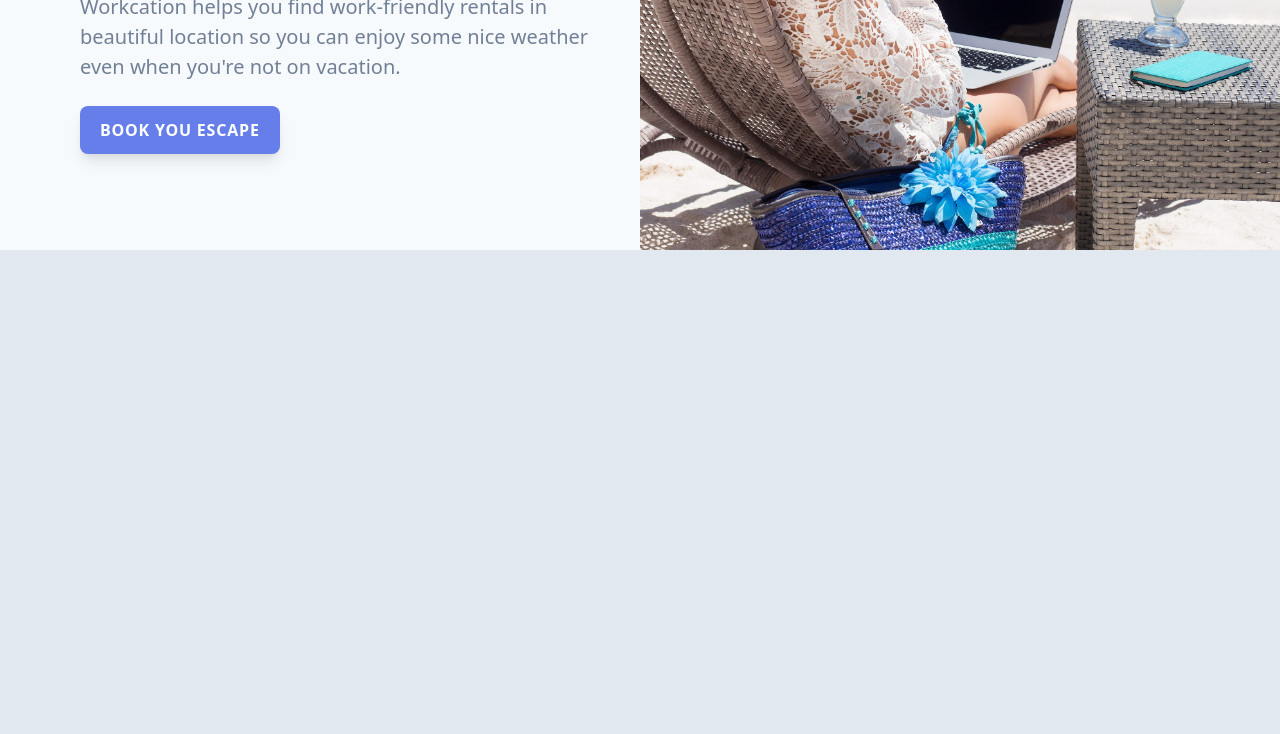
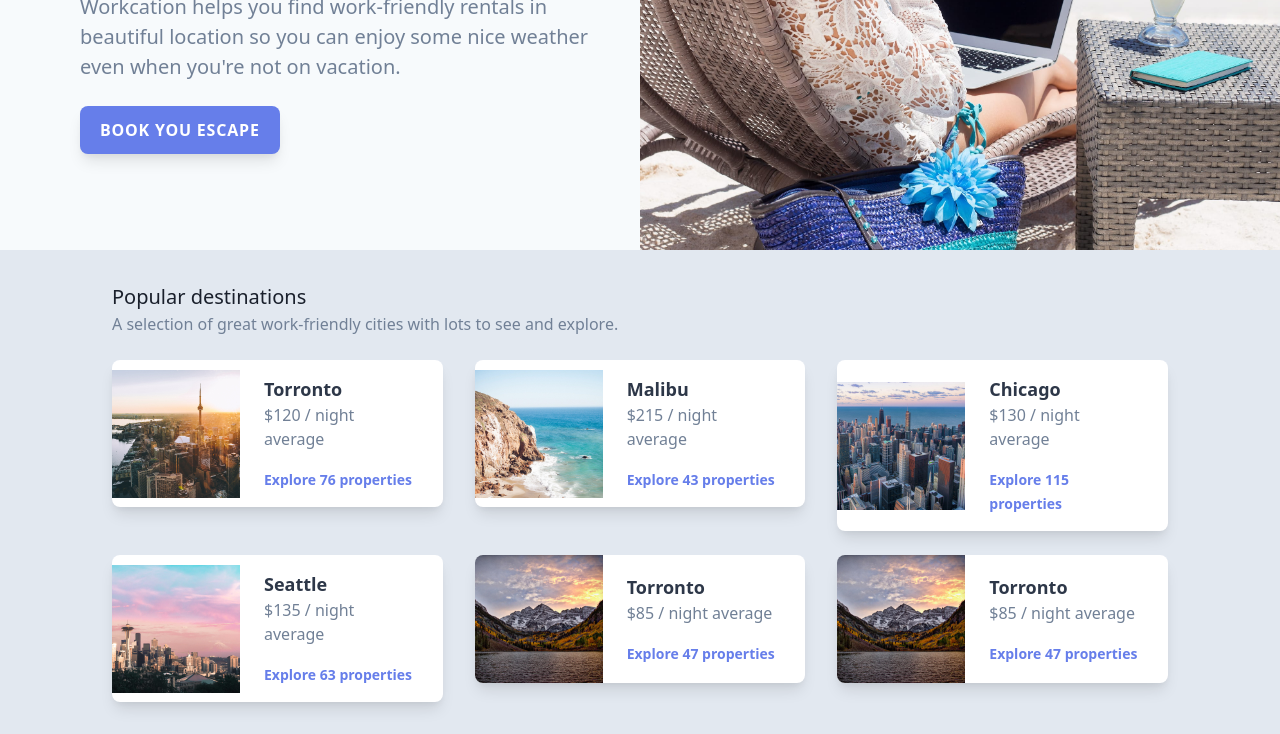
Before and after one commit to restaadiputra/tailwind-tutorial, a website: page public/index.html in a window 1280 px wide. Shown: the part 327-1061 px from the top of the page. Before the commit the page ends 800 px from the top, so only its background shows below. Drawn offline with nearby package versions, Linux system fonts and the light colour scheme; files that its build step writes are made by us from their sources.

Commit message:
Add card

```diff
--- a/public/index.html
+++ b/public/index.html
@@ -31,5 +31,84 @@
       <img class="absolute inset-0 h-full w-full object-cover object-center" src="img/beach-work.jpg" alt="Woman workcationing" />
     </div>
   </div>
+
+  <div class="max-w-md sm:max-w-xl lg:max-w-6xl mx-auto px-8 lg:px-12 py-8">
+    <h2 class="text-xl text-gray-900">Popular destinations</h2>
+    <p class="text-gray-600">A selection of great work-friendly cities with lots to see and explore.</p>
+    <div class="flex flex-wrap -mx-4">
+      <div class="mt-6 w-full px-4 lg:w-1/2 xl:w-1/3">
+        <div class="flex items-center rounded-lg bg-white shadow-lg overflow-hidden">
+          <img class="h-32 w-32 flex-shrink-0" src="img/toronto.jpg" alt="Toronto skyline">
+          <div class="px-6 py-4">
+            <h3 class="text-lg font-semibold text-gray-800">Torronto</h3>
+            <p class="text-gray-600">$120 / night average</p>
+            <div class="mt-4">
+              <a href="#" class="text-indigo-500 hover:text-indigo-400 font-semibold text-sm">Explore 76 properties</a>
+            </div>
+          </div>
+        </div>
+      </div>
+      <div class="mt-6 w-full px-4 lg:w-1/2 xl:w-1/3">
+        <div class="flex items-center rounded-lg bg-white shadow-lg overflow-hidden">
+          <img class="h-32 w-32 flex-shrink-0" src="img/malibu.jpg" alt="Cliff in Malibu">
+          <div class="px-6 py-4">
+            <h3 class="text-lg font-semibold text-gray-800">Malibu</h3>
+            <p class="text-gray-600">$215 / night average</p>
+            <div class="mt-4">
+              <a href="#" class="text-indigo-500 hover:text-indigo-400 font-semibold text-sm">Explore 43 properties</a>
+            </div>
+          </div>
+        </div>
+      </div>
+      <div class="mt-6 w-full px-4 lg:w-1/2 xl:w-1/3">
+        <div class="flex items-center rounded-lg bg-white shadow-lg overflow-hidden">
+          <img class="h-32 w-32 flex-shrink-0" src="img/chicago.jpg" alt="Chicago skyline">
+          <div class="px-6 py-4">
+            <h3 class="text-lg font-semibold text-gray-800">Chicago</h3>
+            <p class="text-gray-600">$130 / night average</p>
+            <div class="mt-4">
+              <a href="#" class="text-indigo-500 hover:text-indigo-400 font-semibold text-sm">Explore 115 properties</a>
+            </div>
+          </div>
+        </div>
+      </div>
+      <div class="mt-6 w-full px-4 lg:w-1/2 xl:w-1/3">
+        <div class="flex items-center rounded-lg bg-white shadow-lg overflow-hidden">
+          <img class="h-32 w-32 flex-shrink-0" src="img/seattle.jpg" alt="Seattle skyline">
+          <div class="px-6 py-4">
+            <h3 class="text-lg font-semibold text-gray-800">Seattle</h3>
+            <p class="text-gray-600">$135 / night average</p>
+            <div class="mt-4">
+              <a href="#" class="text-indigo-500 hover:text-indigo-400 font-semibold text-sm">Explore 63 properties</a>
+            </div>
+          </div>
+        </div>
+      </div>
+      <div class="mt-6 w-full px-4 lg:w-1/2 xl:w-1/3">
+        <div class="flex items-center rounded-lg bg-white shadow-lg overflow-hidden">
+          <img class="h-32 w-32 flex-shrink-0" src="img/colorado.jpg" alt="Lake in Colorado">
+          <div class="px-6 py-4">
+            <h3 class="text-lg font-semibold text-gray-800">Torronto</h3>
+            <p class="text-gray-600">$85 / night average</p>
+            <div class="mt-4">
+              <a href="#" class="text-indigo-500 hover:text-indigo-400 font-semibold text-sm">Explore 47 properties</a>
+            </div>
+          </div>
+        </div>
+      </div>
+      <div class="mt-6 w-full px-4 lg:w-1/2 xl:w-1/3">
+        <div class="flex items-center rounded-lg bg-white shadow-lg overflow-hidden">
+          <img class="h-32 w-32 flex-shrink-0" src="img/colorado.jpg" alt="Lake in Colorado">
+          <div class="px-6 py-4">
+            <h3 class="text-lg font-semibold text-gray-800">Torronto</h3>
+            <p class="text-gray-600">$85 / night average</p>
+            <div class="mt-4">
+              <a href="#" class="text-indigo-500 hover:text-indigo-400 font-semibold text-sm">Explore 47 properties</a>
+            </div>
+          </div>
+        </div>
+      </div>
+    </div>
+  </div>
 </body>
 </html>
```
Also changed, not shown: public/img/chicago.jpg (added), public/img/colorado.jpg (added), public/img/malibu.jpg (added), public/img/miami.jpg (added), public/img/seattle.jpg (added), public/img/toronto.jpg (added).
